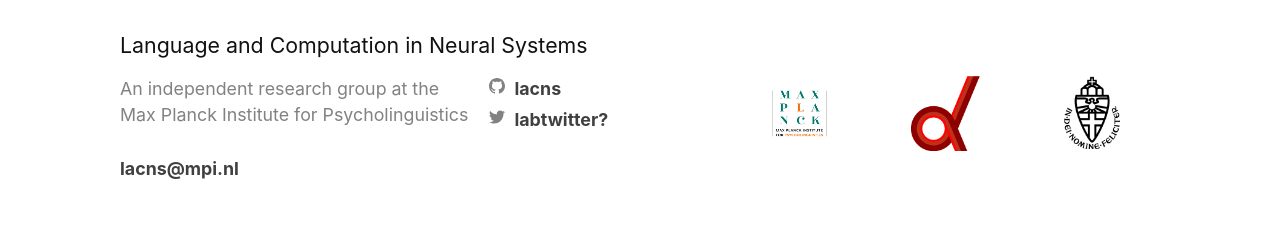
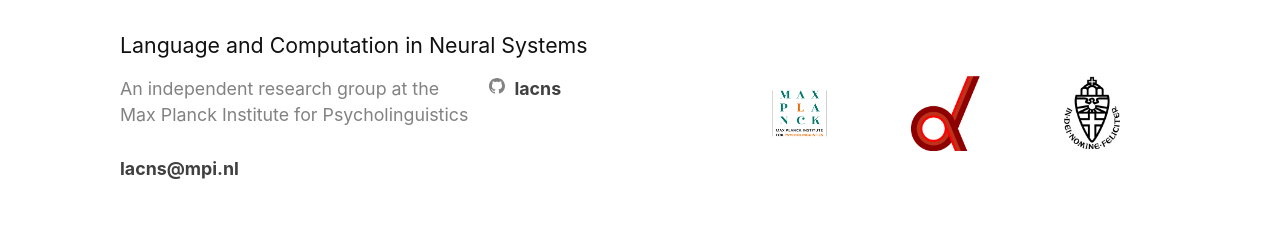
Before and after one commit to sannetenoever/lacns.github.io, a Jekyll site: the page built from participate.md, in a window 1280 px wide. Shown: the part 1119-1359 px from the top of the page. Built offline with Jekyll 4.4.1, drawn with Linux system fonts in a browser that asks for light colours; nearby versions of some CDN libraries; a style sheet for code colours, icons or effects is not loaded.

Commit message:
remove twitter

```diff
--- a/_config.yml
+++ b/_config.yml
@@ -24,7 +24,7 @@ description: >- # this means to ignore newlines until "baseurl:"
   We are an international group of scientists consisting of linguists, cognitive scientists, cognitive neuroscientists, computational neuroscientists, computational modellers, computational scientists, and engineers. We are interested in how the mind and brain processes speech and language.
 baseurl: "" # the subpath of your site, e.g. /blog
 url: "" # the base hostname & protocol for your site, e.g. http://example.com
-twitter_username: labtwitter?
+twitter_username:
 github_username: lacns
 
 # Build settings
```
